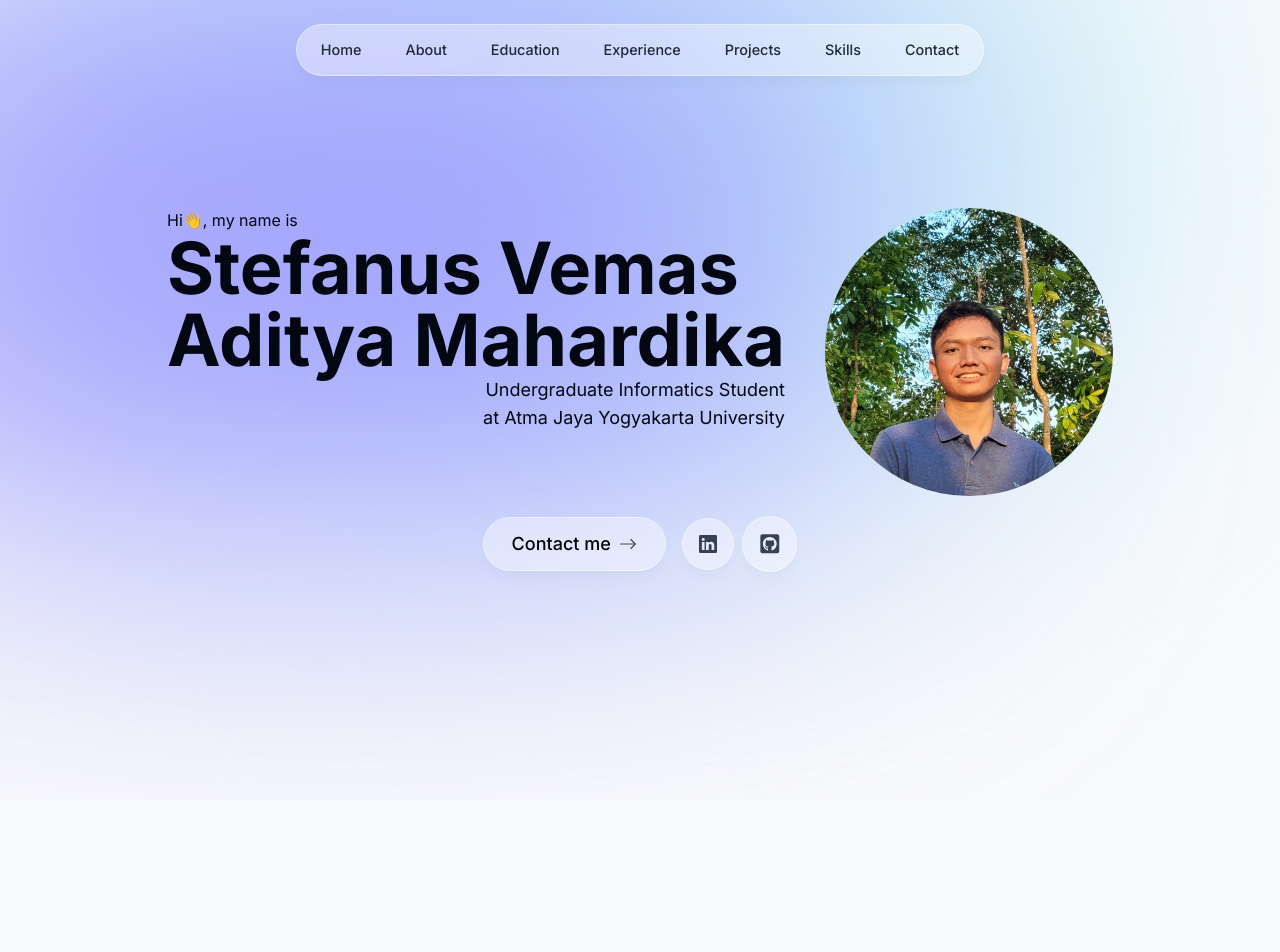
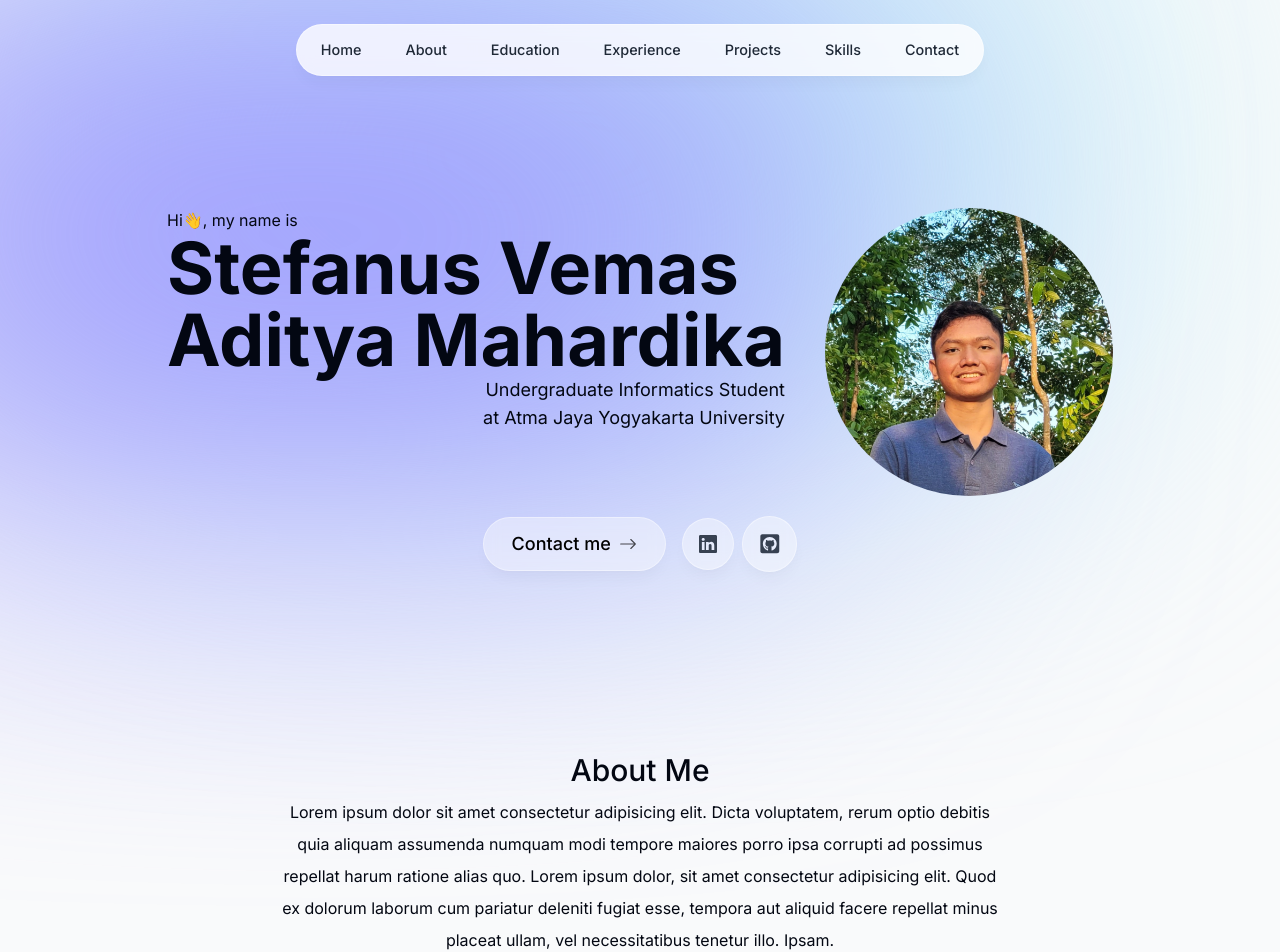
Before and after one commit to stefanusvemas/personal-website, a Next.js app: page / in a window 1280 px wide. Shown: the top 952 px of the page. Before the commit the page ends 800 px from the top, so only its background shows below. Built offline with nearby package versions, Linux system fonts and the light colour scheme.

Commit message:
add about me

```diff
--- a/app/page.tsx
+++ b/app/page.tsx
@@ -1,9 +1,11 @@
 import Intro from "@/components/intro";
+import About from "@/components/about";
 
 export default function Home() {
   return (
     <main className="">
       <Intro />
+      <About />
     </main>
   );
 }
--- /dev/null
+++ b/components/about.tsx
@@ -0,0 +1,41 @@
+"use client";
+
+import React from "react";
+import { motion } from "framer-motion";
+
+export default function About() {
+  return (
+    <motion.section
+      className="mt-40 mb-28 max-w-[45rem] mx-auto text-center leading-8 sm:mb-40 scroll-mt-28"
+      initial={{
+        opacity: 0,
+        scale: 0.95,
+      }}
+      whileInView={{
+        opacity: 1,
+        scale: 1,
+      }}
+      exit={{
+        opacity: 0,
+      }}
+      transition={{
+        duration: 0.5,
+        delay: 0.2,
+      }}
+      viewport={{
+        once: true,
+      }}
+      id="about">
+      <h2 className="text-3xl mb-2 font-medium capitalize">About Me</h2>
+      <p className="">
+        Lorem ipsum dolor sit amet consectetur adipisicing elit. Dicta
+        voluptatem, rerum optio debitis quia aliquam assumenda numquam modi
+        tempore maiores porro ipsa corrupti ad possimus repellat harum ratione
+        alias quo. Lorem ipsum dolor, sit amet consectetur adipisicing elit.
+        Quod ex dolorum laborum cum pariatur deleniti fugiat esse, tempora aut
+        aliquid facere repellat minus placeat ullam, vel necessitatibus tenetur
+        illo. Ipsam.
+      </p>
+    </motion.section>
+  );
+}
--- a/components/header.tsx
+++ b/components/header.tsx
@@ -9,7 +9,7 @@ export default function Header() {
   return (
     <header className="z-[999] relative">
       <motion.div
-        className="fixed top-0 left-1/2 h-[4.5rem] w-full rounded-none border border-white border-opacity-40 bg-white bg-opacity-40 shadow-lg shadow-black/[0.03] backdrop-blur-[0.5rem] sm:top-6 sm:h-[3.25rem] sm:w-[43rem] sm:rounded-full"
+        className="fixed top-0 left-1/2 h-[4.5rem] w-full rounded-none border border-white border-opacity-40 bg-white bg-opacity-80 shadow-lg shadow-black/[0.03] backdrop-blur-[0.5rem] sm:top-6 sm:h-[3.25rem] sm:w-[43rem] sm:rounded-full"
         initial={{ y: -100, x: "-50%", opacity: 0 }}
         animate={{ y: 0, x: "-50%", opacity: 1 }}></motion.div>
 
--- a/components/intro.tsx
+++ b/components/intro.tsx
@@ -10,7 +10,7 @@ import { FaGithubSquare } from "react-icons/fa";
 
 export default function Intro() {
   return (
-    <section>
+    <section id="home" className="scroll-mt-[100rem]">
       <div className="flex flex-col items-center justify-center gap-6 md:flex-row md:justify-center md:items-start lg:gap-10">
         <motion.div
           className="text-center md:text-left"
```
